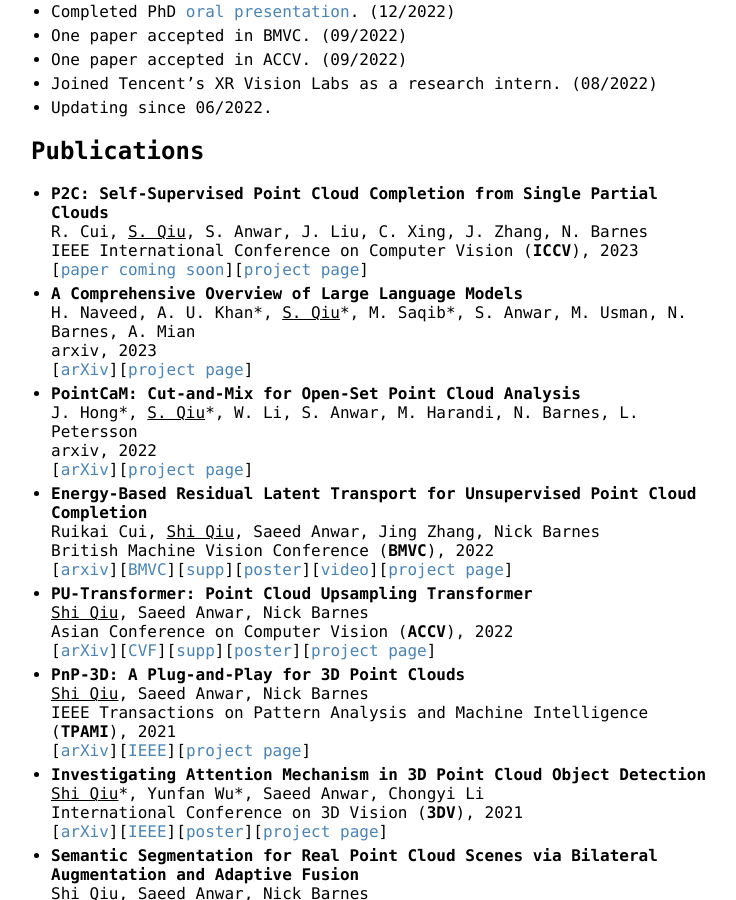
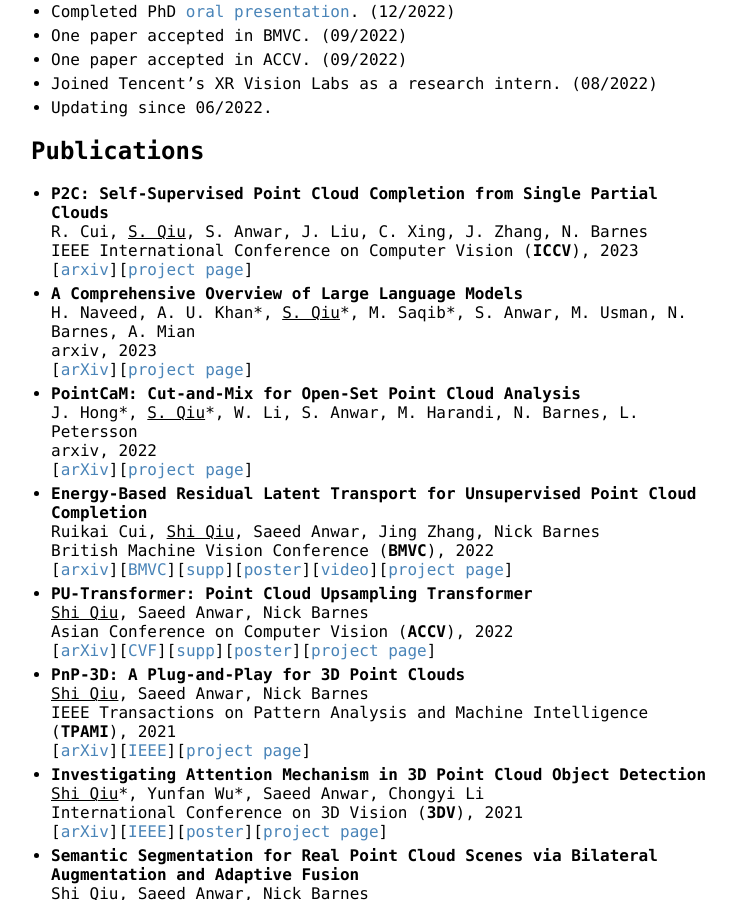
Before and after one commit to ShiQiu0419/ShiQiu0419.github.io, a Jekyll site: the page built from index.md, in a window 1280 px wide and 900 px high, scrolled down 537 px. Shown: the whole window, without its empty margins (259-995 px from the left). Built offline with Jekyll 4.4.1, drawn with Linux system fonts in a browser that asks for light colours; our own code applies the rules of GitHub Pages for plain Markdown files.

Commit message:
Update index.md

```diff
--- a/index.md
+++ b/index.md
@@ -25,7 +25,7 @@ I will be joining the Department of Computer Science and Engineering at The Chin
 * **P2C: Self-Supervised Point Cloud Completion from Single Partial Clouds**
 R. Cui, <ins>S. Qiu</ins>, S. Anwar, J. Liu, C. Xing, J. Zhang, N. Barnes
 IEEE International Conference on Computer Vision (**ICCV**), 2023
-[[paper coming soon](https://shiqiu0419.github.io/)][[project page](https://github.com/CuiRuikai/Partial2Complete)]
+[[arxiv](https://arxiv.org/abs/2307.14726)][[project page](https://github.com/CuiRuikai/Partial2Complete)]
 * **A Comprehensive Overview of Large Language Models**
 H. Naveed, A. U. Khan\*, <ins>S. Qiu</ins>\*, M. Saqib\*, S. Anwar, M. Usman, N. Barnes, A. Mian
 arxiv, 2023
```
